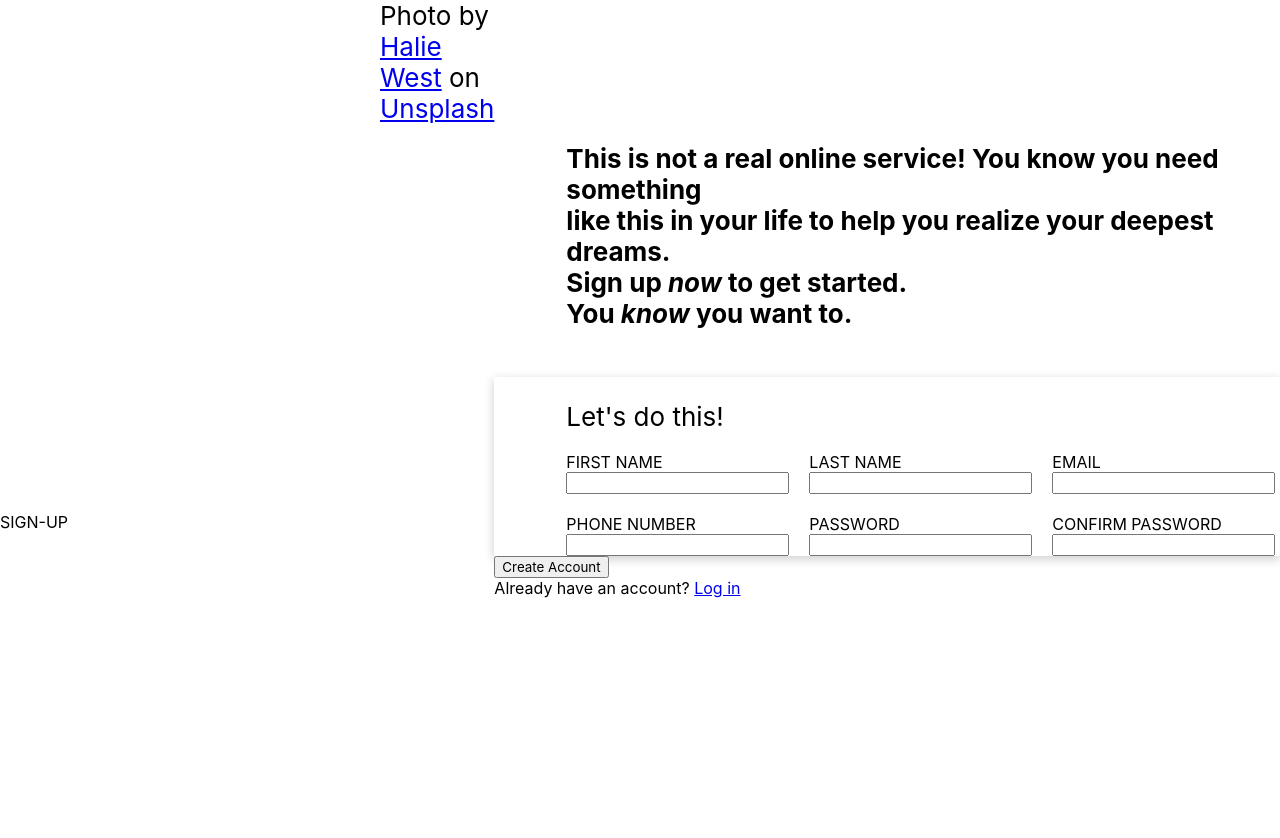
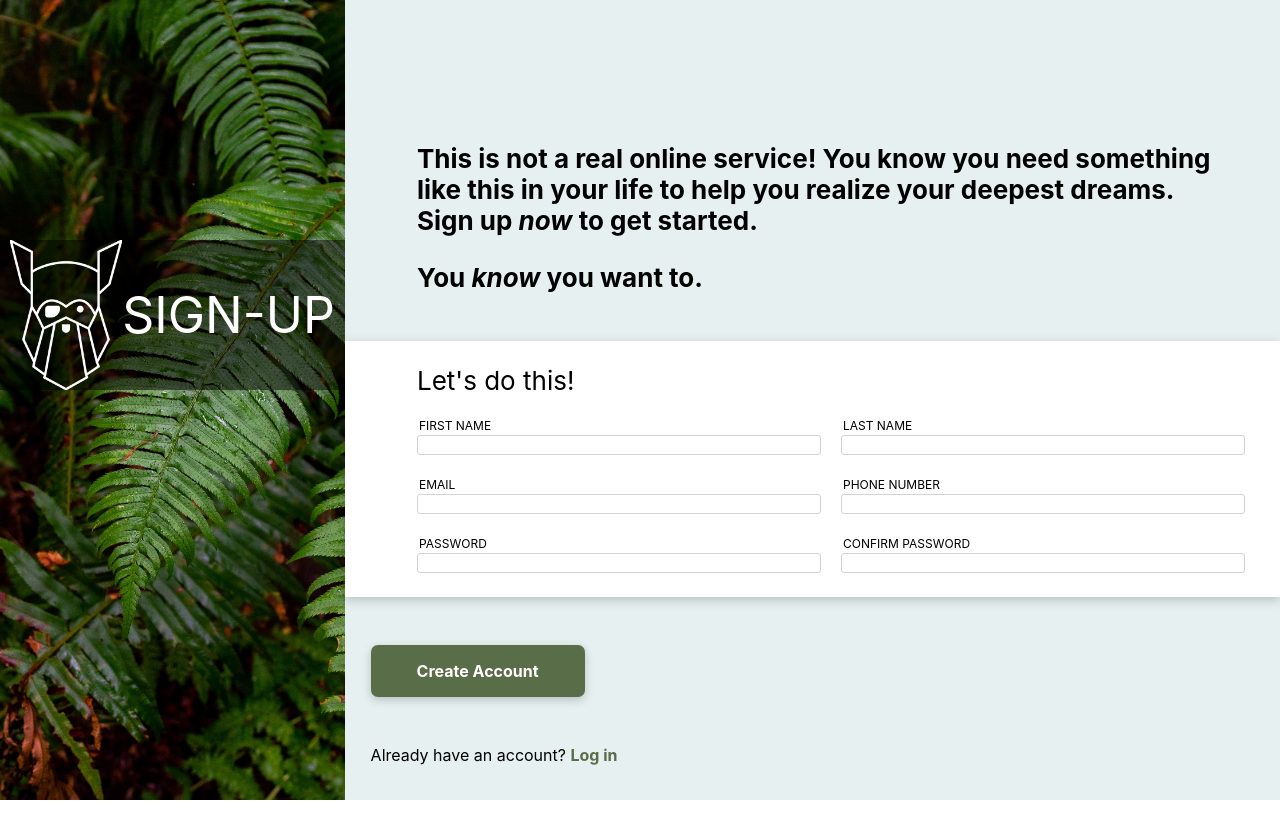
Before and after one commit to joefadsfas/Sign-Up-Form, a plain HTML site: page index.html in a window 1280 px wide. Before the commit the page ends 800 px from the top, so only its background shows below. Drawn offline with Linux system fonts and the light colour scheme.

Commit message:
Add files via upload

```diff
--- a/style.css
+++ b/style.css
@@ -2,6 +2,28 @@
     font-family: -apple-system, BlinkMacSystemFont, 'Segoe UI', Roboto, Oxygen, Ubuntu, Cantarell, 'Open Sans', 'Helvetica Neue', sans-serif;
 }
 
+.odin-logo {
+    margin-top: 15rem;
+    background-color: rgba(0,0,0,.5);
+    text-align: center;
+    display: flex;
+    align-items: center;
+    justify-content: center;
+}
+
+.odin-text {
+    color: white;
+    display: inline;
+    font-size: 50px;
+}
+
+img {
+    width: 7rem;
+}
+
+div.description {
+    padding-bottom: 1em;
+}
 
 body {
     margin: 0;
@@ -16,11 +38,15 @@ body {
 
 .info {
     flex-grow: 2;
+    background-color: rgb(230, 240, 240);
 }
 
 .left {
-    display: flex;
-    flex-grow: 0;
+    width: 60vw;
+    min-width: 345px;
+    height: 100vh;
+    background: url(./halie-west-25xggax4bSA-unsplash.jpg);
+    background-size: cover;
 }
 
 .title {
@@ -36,9 +62,11 @@ body {
     margin-top: 3em;
     padding-left: 4.5rem;
     padding-top: 1.5rem;
+    padding-bottom: 1.5rem;
     display: flex;
     flex-flow: row wrap;
     gap: 20px;
+    background-color: white;
 }
 
 .input {
@@ -51,3 +79,76 @@ p {
     margin: 0;
     width: 100%;
 }
+
+.label-style {
+    font-size: 12px;
+    padding: 2px;
+}
+
+input {
+    width: 50vh;
+    border: 1px solid lightgrey;
+    border-radius: 3px;
+    padding: 1px;
+}
+
+.create {
+    font-size: 16px;
+    color: white;
+    font-weight: bold;
+    background-color: #596D48;
+    display: inline;
+    padding-left: 46px;
+    padding-right: 46px;
+    padding-top: 16px;
+    padding-bottom: 16px;
+    border: none;
+    border-radius: 7px;
+    box-shadow: 0 3px 10px rgb(0 0 0 / 0.2);
+}
+
+button.create:hover {
+    background-color: #6d8d50;
+    cursor: pointer;
+}
+
+.submit-section {
+    margin-top: 3rem;
+    padding: 0px 2vw;
+}
+
+a.login {
+    text-decoration: none;
+    color: #596D48;
+    font-weight: bold;
+}
+
+.login {
+    margin-top: 3rem;
+}
+
+p.credit{
+    margin-top: 31rem;
+    color: white;
+    font-size: 14px;
+    font-weight: 350;
+}
+
+div.credit-container {
+    text-align: center;
+}
+
+a.credit {
+    color: white;
+}
+
+input:focus {
+    outline: none;
+    border: 1px solid blue;
+    box-shadow: 0 3px 10px rgb(0 0 0 / 0.2);
+}
+
+input.error:invalid {
+    outline: none;
+    border: 1px solid red;
+}
```
